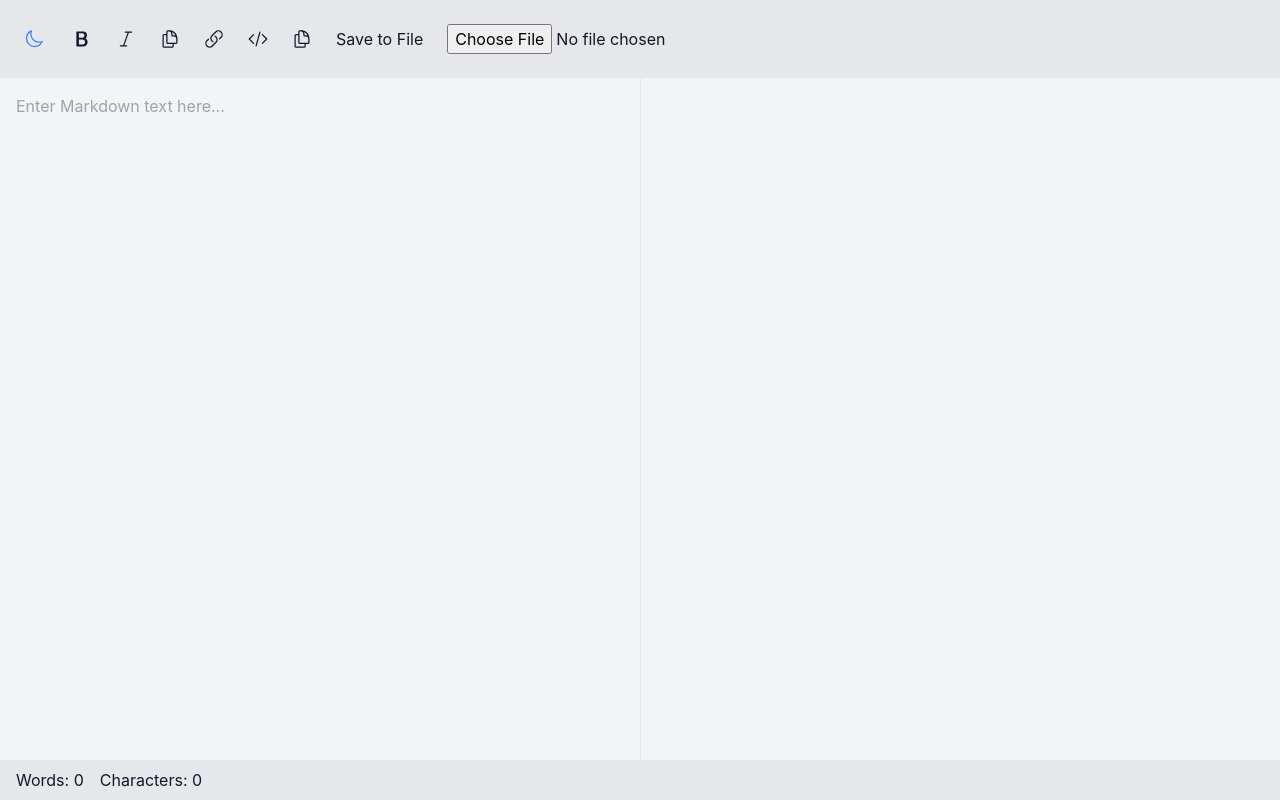
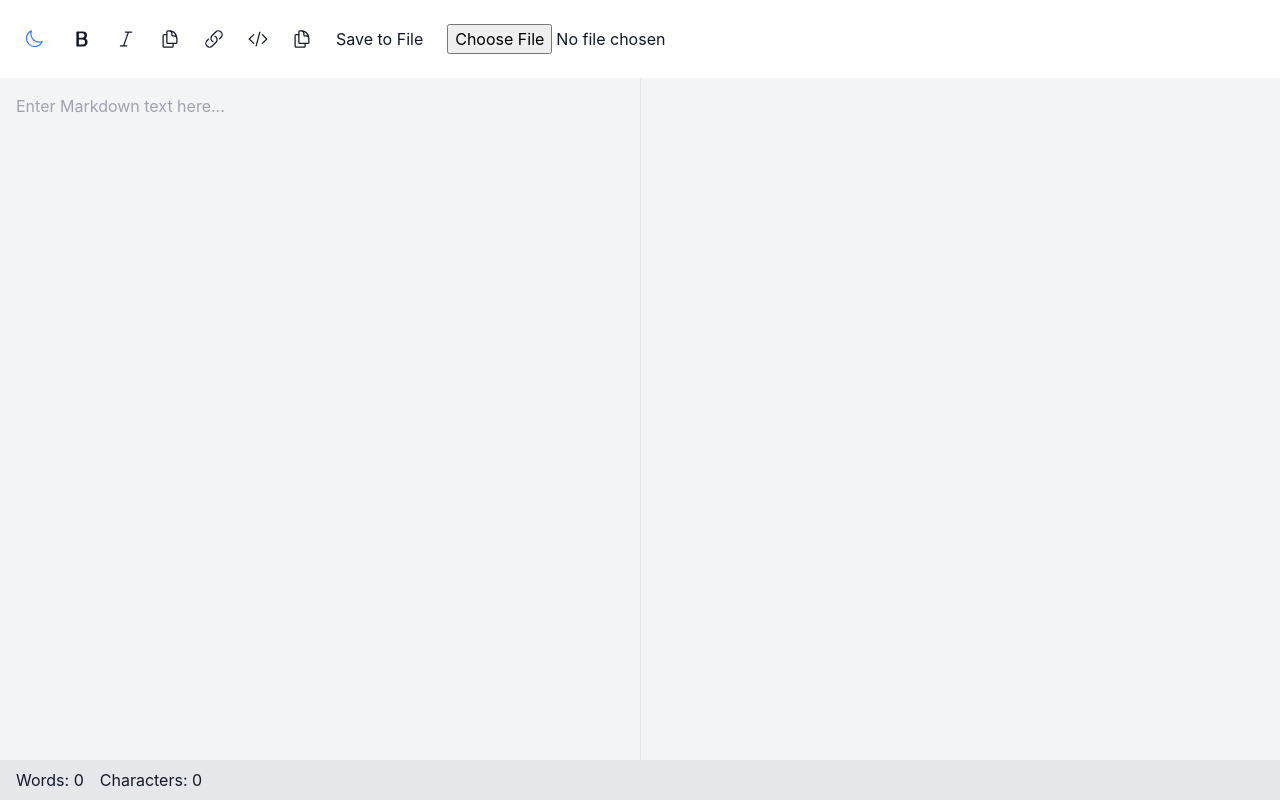
Before and after one commit to peterbenoit/markdown-editor, a React (Create React App) app: page / in a window 1280 px wide. Built offline with nearby package versions, Linux system fonts and the light colour scheme.

Commit message:
Removing toolbar color

```diff
--- a/src/App.js
+++ b/src/App.js
@@ -95,7 +95,7 @@ function App() {
       } min-h-screen grid grid-rows-[auto,1fr,auto]`}
     >
       {/* Fixed top toolbar */}
-      <div className="flex items-center p-4 bg-gray-200 dark:bg-gray-700">
+      <div className="flex items-center p-4">
         <button onClick={toggleDarkMode} className="mr-3 p-2">
           {isDarkMode ? (
             <SunIcon className="h-5 w-5 text-yellow-500" />
```
